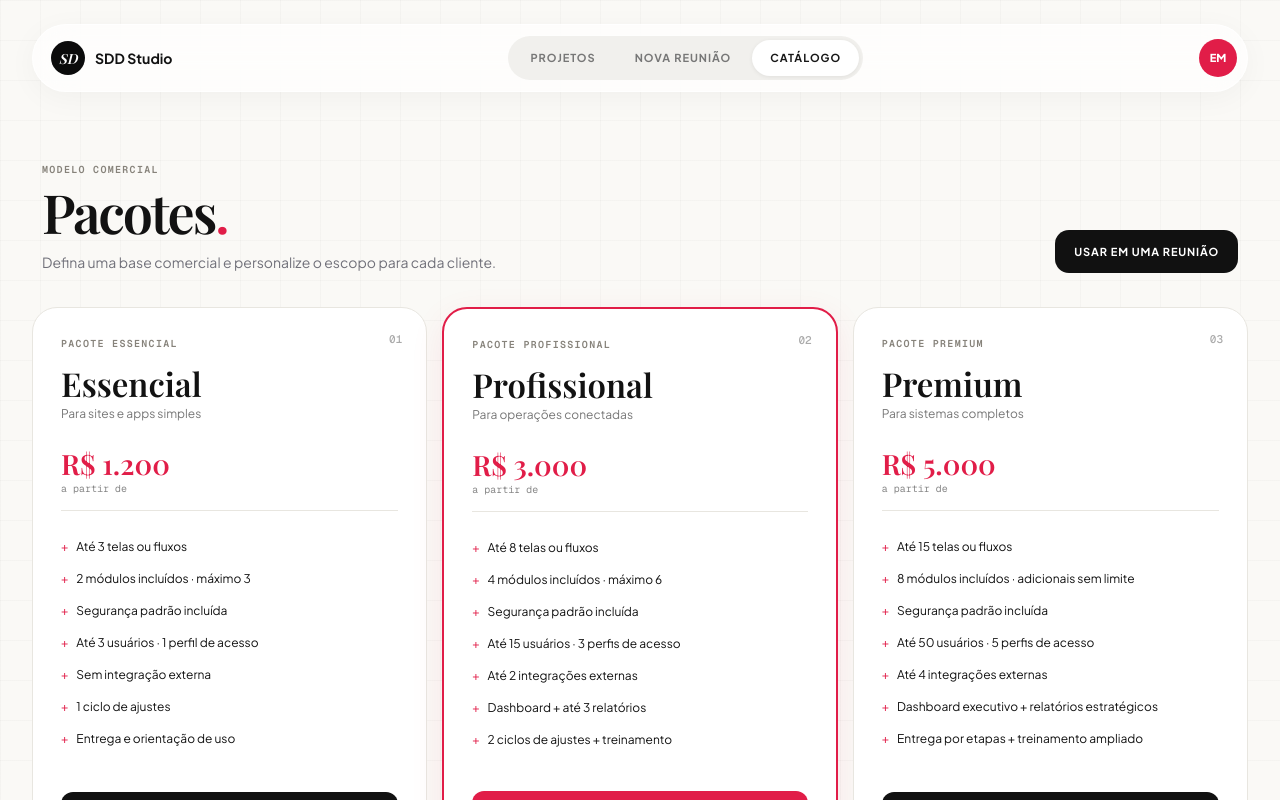
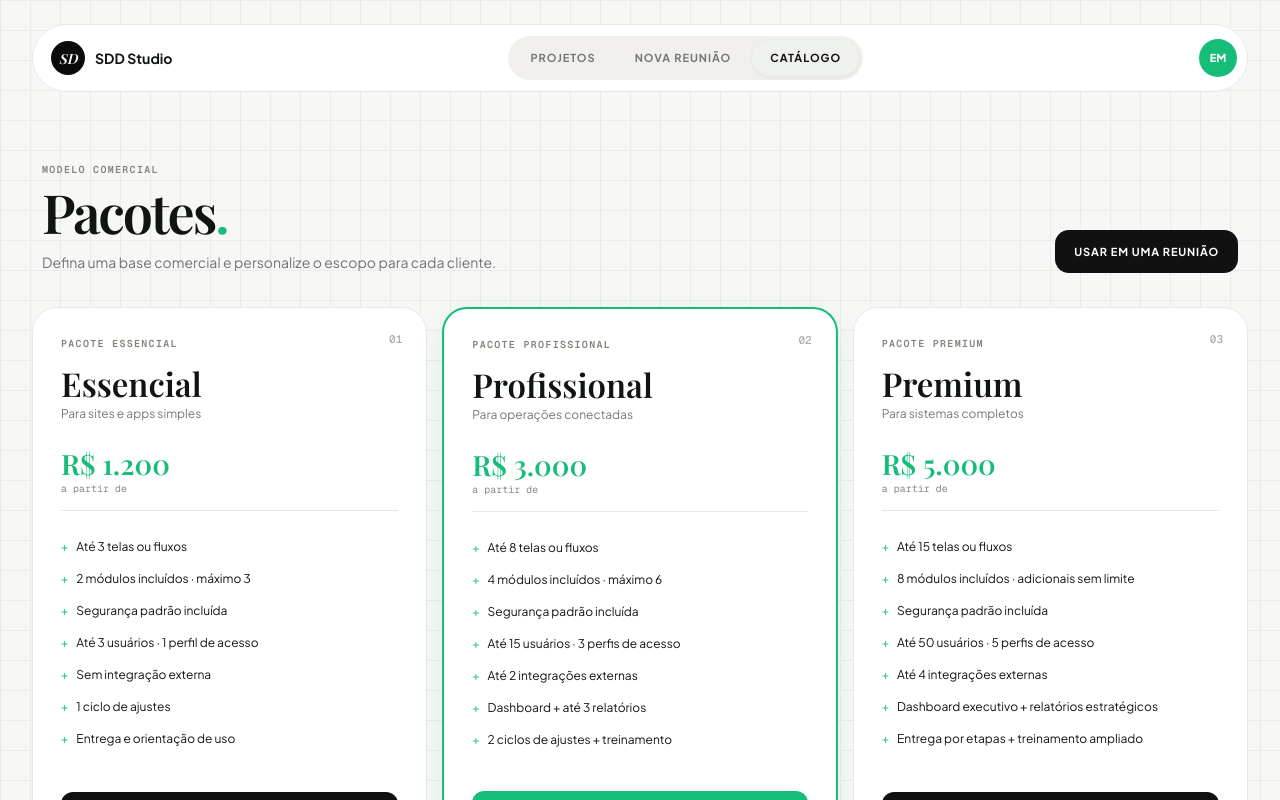
Before and after one commit to simplessimplo2026-source/sdd-studio, a Next.js app: page / in a window 1280 px wide. Shown: the top 800 px of the page. Built offline with nearby package versions, Linux system fonts and the light colour scheme; a web font is replaced by a local one.

Commit message:
Alinha cores do SDD Studio ao SimplO Gestão

```diff
--- a/app/globals.css
+++ b/app/globals.css
@@ -301,3 +301,8 @@ body{margin:0;background:var(--paper);color:var(--ink);font-family:'Plus Jakarta
 .meeting-head h1{font-size:38px}
 .module{min-height:95px}
 }
+
+/* Linguagem visual compartilhada com o SimplO Gestão */
+:root{--ink:#111511;--rose:#16bd79;--paper:#f7f7f5;--line:#e7e9e5}
+body{background-color:var(--paper);background-image:linear-gradient(#e9ece8 1px,transparent 1px),linear-gradient(90deg,#e9ece8 1px,transparent 1px);background-size:30px 30px;color:var(--ink)}
+.topbar{background:#fff;border-color:#e6e8e4;box-shadow:none}.topbar nav button.active,.topbar nav button:hover{color:#111;background:#eff1ed;border-color:#eff1ed}.brand-mark,.avatar{background:#111;color:#fff}.catalog-head h1 span,.meeting-head h1 span,.package-card>strong,.catalog-modules b{color:#16bd79}.package-card.is-selected{border-color:#16bd79;box-shadow:0 10px 30px #16bd791c}.package-card.is-selected button,.primary-button{background:#16bd79!important;color:#fff}.package-card li:before{color:#16bd79}.builder-card,.summary-card,.project-list,.package-comparison,.catalog-modules{border-color:#e2e5e1;box-shadow:none}.discovery-grid{background:#f4f7f3;border-color:#dce6df}.discovery-grid input:focus,.discovery-grid select:focus,.project-form input:focus,.project-form select:focus{border-color:#16bd79;box-shadow:0 0 0 3px #16bd791a}.workflow button.current{color:#16bd79;border-color:#16bd79}.live-dot{background:#e9fbf3;color:#11965f}.meeting-source{border-color:#ccebdc;background:#effbf5;color:#0e8d59}.security-standard{border-color:#ccebdc;background:#effbf5}.summary-card .estimate{background:#111!important;color:#fff}.summary-card .estimate *{color:#fff!important}.notice{background:#fff1f3;color:#c52f50}
```
